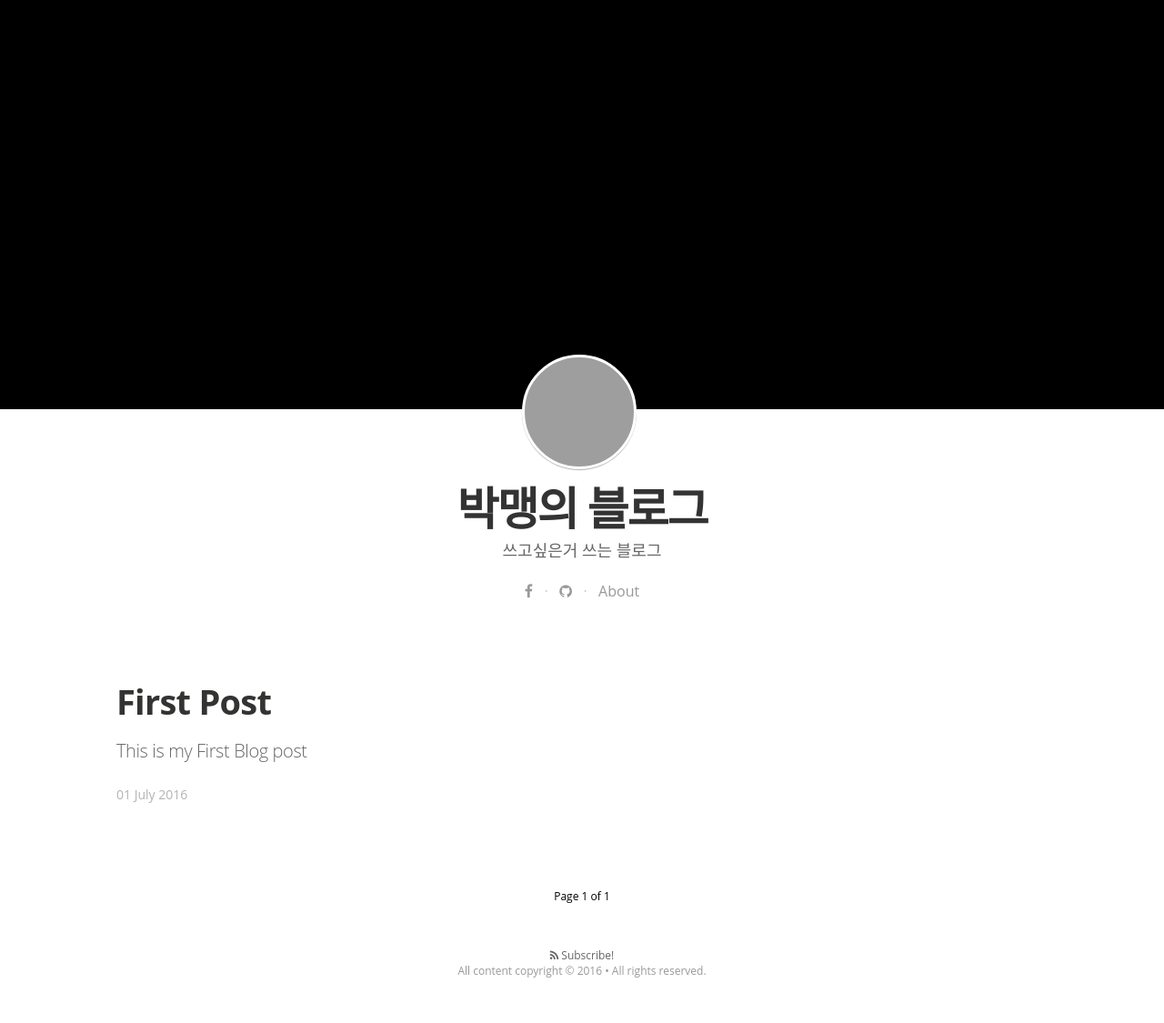
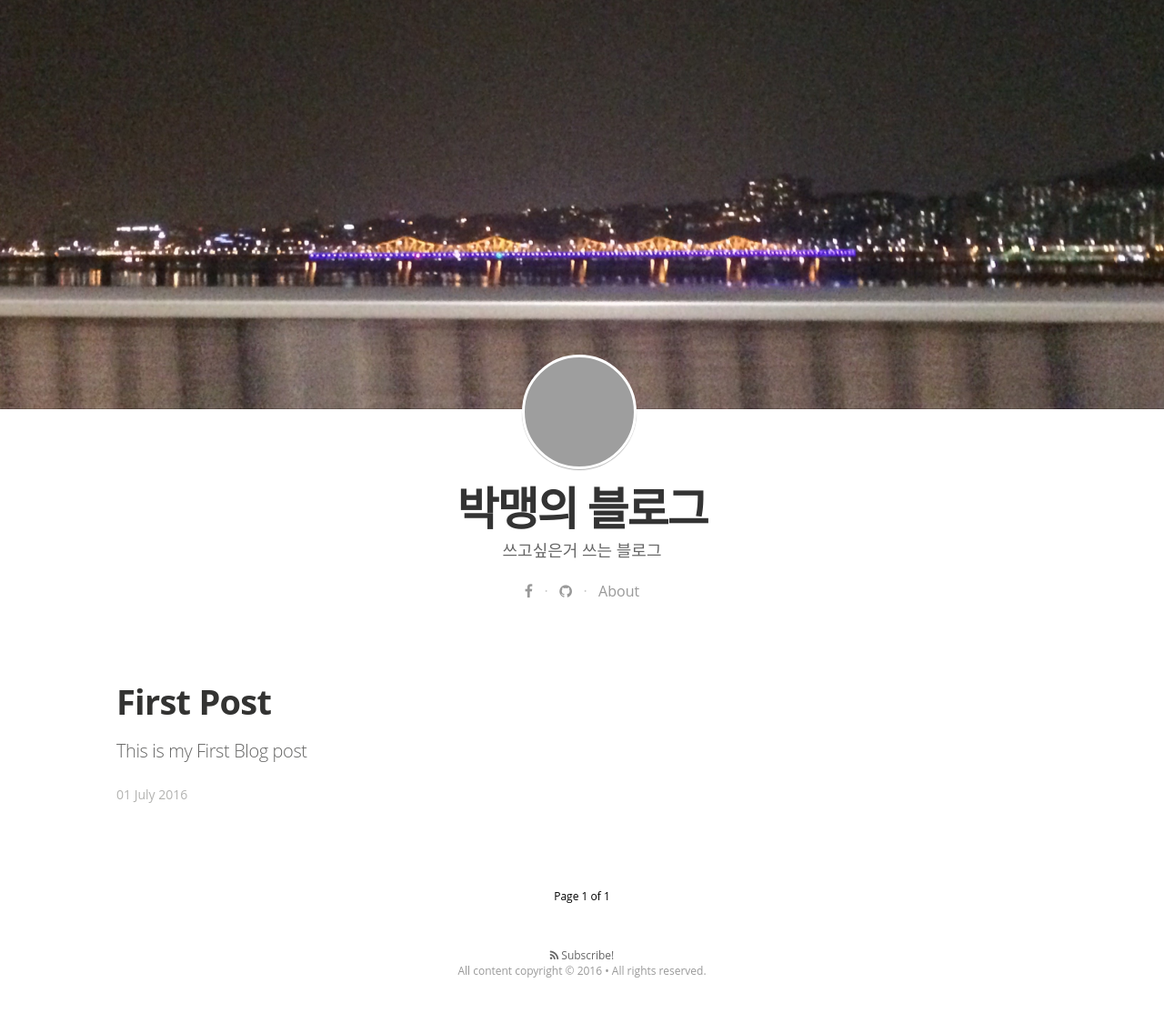
Before and after one commit to qkraudghgh/qkraudghgh.github.io, a Jekyll site: the page built from index.html, in a window 1280 px wide. Shown: the whole page at 91% size. Built offline with Jekyll 4.4.1, drawn with Linux system fonts in a browser that asks for light colours; nearby versions of some CDN libraries; some web fonts are replaced; the list of posts is cut into pages by our own code.

Commit message:
cover and profile update

```diff
--- a/_config.yml
+++ b/_config.yml
@@ -13,7 +13,7 @@ email: 'qkraudghgh@gmail.com'
 #blog logo
 logo: "https://qkraudghgh.github.io/assets/images/profile.JPG"
 # blog cover
-cover: ""
+cover: "https://qkraudghgh.github.io/assets/images/main.JPG"
 
 authors:
    Myoungho Pak:
```
Also changed, not shown: assets/images/main.JPG (added).
